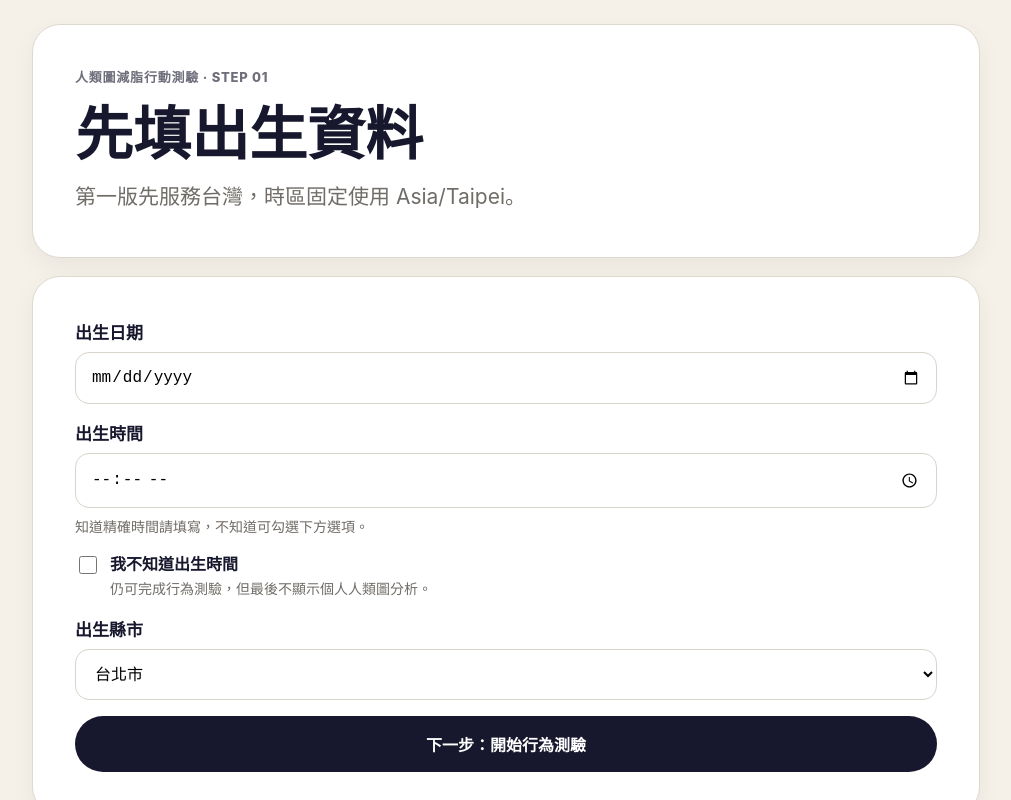
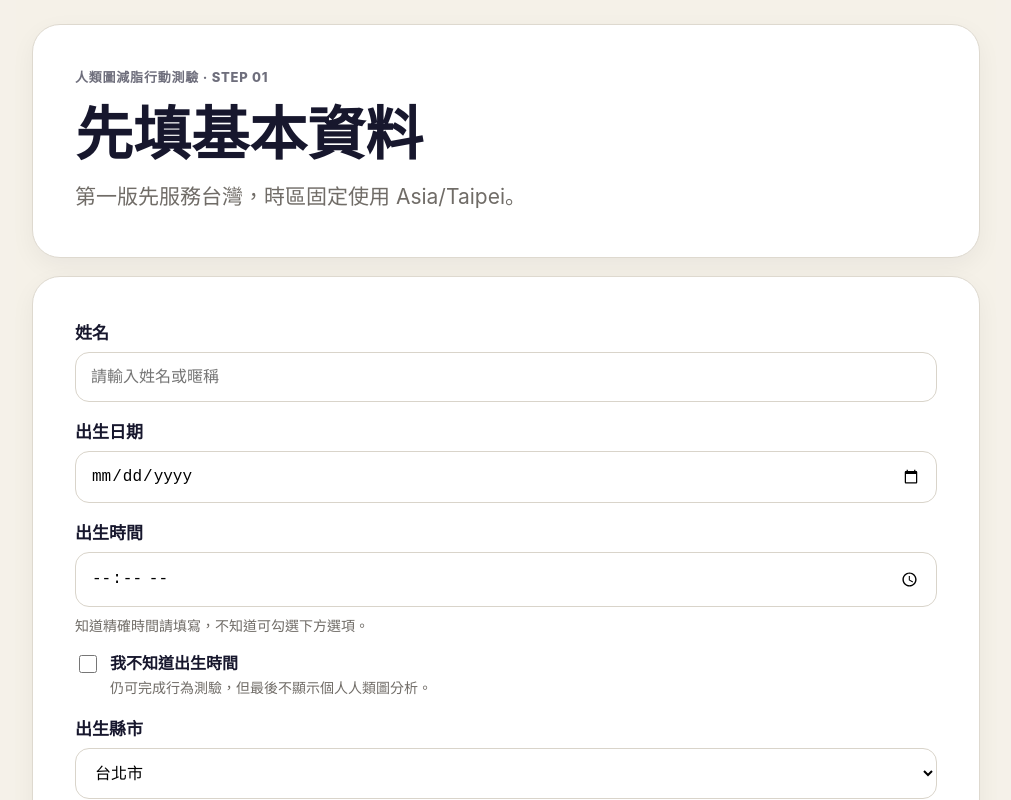
Before and after one commit to b9622024/human-design-fatloss-action, a Next.js app: page /assessment in a window 1280 px wide. Shown: the top 800 px of the page, without its empty margins (134-1145 px from the left). Built offline with nearby package versions, Linux system fonts and the light colour scheme.

Commit message:
Add profile metadata and 9:16 report data to assessment flow

```diff
--- a/app/assessment/page.tsx
+++ b/app/assessment/page.tsx
@@ -78,6 +78,7 @@ function queryWith(params: Record<string, string | string[] | undefined>, change
 export default async function AssessmentPage({ searchParams }: { searchParams: SearchParams }) {
   const params = await searchParams;
   const step = getParam(params, "step", "1");
+  const name = getParam(params, "name");
   const birthDate = getParam(params, "birthDate");
   const birthTime = getParam(params, "birthTime");
   const birthCity = getParam(params, "birthCity", "台北市");
@@ -107,8 +108,9 @@ export default async function AssessmentPage({ searchParams }: { searchParams: S
   }
 
   const reportPayload = step === "3" ? {
-    schemaVersion: "human-design-fatloss-report-v2",
+    schemaVersion: "human-design-fatloss-report-v3",
     generatedAt: new Date().toISOString(),
+    profile: { name },
     birth: {
       date: birthDate,
       time: unknownTime ? null : birthTime,
@@ -131,6 +133,7 @@ export default async function AssessmentPage({ searchParams }: { searchParams: S
   } : null;
 
   const reportJson = reportPayload ? JSON.stringify(reportPayload, null, 2) : "";
+  const humanSummary = chart ? `${chart.type} · ${chart.authority} · ${chart.profile} · ${chart.definition}` : "";
 
   return (
     <main style={shellStyle}>
@@ -139,7 +142,7 @@ export default async function AssessmentPage({ searchParams }: { searchParams: S
           人類圖減脂行動測驗 · STEP {step === "3" ? "03" : step === "2" ? "02" : "01"}
         </div>
         <h1 style={{ fontSize: "clamp(34px,7vw,58px)", lineHeight: 1.04, margin: "18px 0 16px", color: "#17172d" }}>
-          {step === "3" ? "你的綜合結果" : step === "2" ? "18 題行為測驗" : "先填出生資料"}
+          {step === "3" ? "你的綜合結果" : step === "2" ? "18 題行為測驗" : "先填基本資料"}
         </h1>
         <p style={{ margin: 0, fontSize: "clamp(17px,3.8vw,21px)", lineHeight: 1.65, color: "#706c67" }}>
           {step === "3"
@@ -155,6 +158,10 @@ export default async function AssessmentPage({ searchParams }: { searchParams: S
           <form method="GET" style={{ display: "grid", gap: 16 }}>
             <input type="hidden" name="step" value="2" />
             <input type="hidden" name="q" value="1" />
+            <label style={{ display: "grid", gap: 8 }}>
+              <strong style={{ fontSize: 17 }}>姓名</strong>
+              <input type="text" name="name" required defaultValue={name} placeholder="請輸入姓名或暱稱" style={inputStyle} />
+            </label>
             <label style={{ display: "grid", gap: 8 }}>
               <strong style={{ fontSize: 17 }}>出生日期</strong>
               <input type="date" name="birthDate" required defaultValue={birthDate} style={inputStyle} />
@@ -226,13 +233,13 @@ export default async function AssessmentPage({ searchParams }: { searchParams: S
             <section style={cardStyle}>
               <div style={{ fontSize: 13, fontWeight: 800, letterSpacing: ".05em", opacity: 0.62 }}>HUMAN DESIGN × BEHAVIOR</div>
               <h2 style={{ margin: "10px 0 8px", color: "#17172d" }}>綜合結果</h2>
-              <p style={{ margin: 0, color: "#706c67", lineHeight: 1.65 }}>出生地：{birthCity}。行為測驗為教練工具，不是醫療或心理診斷。</p>
+              <p style={{ margin: 0, color: "#706c67", lineHeight: 1.65 }}>{name} · {birthDate} · {unknownTime ? "時間未知" : birthTime} · {birthCity}</p>
             </section>
 
             <section style={cardStyle}>
-              <h2 style={{ marginTop: 0, color: "#17172d" }}>五張行為分析圖</h2>
-              <p style={{ margin: "0 0 18px", color: "#706c67", lineHeight: 1.65 }}>包含六大行為輪廓、執行模式四象限、減脂阻力風險、Behavior Tension 與行動優先順序。</p>
-              <div style={{ overflowX: "auto" }}><BehaviorCharts assessment={assessment} /></div>
+              <h2 style={{ marginTop: 0, color: "#17172d" }}>行為分析圖</h2>
+              <p style={{ margin: "0 0 18px", color: "#706c67", lineHeight: 1.65 }}>包含六大行為輪廓、執行偏好、減脂阻力風險與行動優先順序。</p>
+              <div style={{ overflowX: "auto" }}><BehaviorCharts assessment={assessment} name={name} birthDate={birthDate} birthTime={unknownTime ? null : birthTime} birthCity={birthCity} /></div>
             </section>
 
             {unknownTime ? (
@@ -243,7 +250,7 @@ export default async function AssessmentPage({ searchParams }: { searchParams: S
               <section style={cardStyle}>
                 <div style={{ fontSize: 13, fontWeight: 800, opacity: 0.62 }}>BODYGRAPH {BODYGRAPH_RENDERER_VERSION}</div>
                 <h2 style={{ margin: "10px 0 6px", color: "#17172d" }}>你的人類圖</h2>
-                <p style={{ margin: 0, color: "#706c67" }}>{chart.type} · {chart.authority} · {chart.profile} · {chart.definition}</p>
+                <p style={{ margin: 0, color: "#706c67" }}>{humanSummary}</p>
                 <div id="human-design-svg-source" style={{ display: "flex", justifyContent: "center", overflowX: "auto", marginTop: 18 }}><BodyGraph chart={chart} personalityActivations={personalityActivations} designActivations={designActivations} width={900} /></div>
               </section>
             ) : null}
@@ -251,8 +258,8 @@ export default async function AssessmentPage({ searchParams }: { searchParams: S
 
           <section style={{ ...cardStyle, marginTop: 18 }}>
             <h2 style={{ marginTop: 0, color: "#17172d" }}>匯出報告</h2>
-            <p style={{ color: "#706c67", lineHeight: 1.6 }}>PNG 已改成直接輸出純 SVG 圖表，不再截整個網頁。這種方式對手機 Safari 會穩定很多。</p>
-            <ReportActions reportJson={reportJson} humanDesignElementId={chart ? "human-design-svg-source" : undefined} behaviorSvgId="behavior-report-svg" />
+            <p style={{ color: "#706c67", lineHeight: 1.6 }}>兩張 PNG 統一為 9:16 直式報告版型，並加入姓名、出生日期、時間與出生地。</p>
+            <ReportActions reportJson={reportJson} humanDesignElementId={chart ? "human-design-svg-source" : undefined} behaviorSvgId="behavior-report-svg" name={name} birthDate={birthDate} birthTime={unknownTime ? null : birthTime} birthCity={birthCity} humanSummary={humanSummary} />
             <details style={{ marginTop: 14 }}>
               <summary style={{ cursor: "pointer", fontWeight: 700 }}>查看完整 JSON</summary>
               <textarea readOnly value={reportJson} style={{ ...inputStyle, minHeight: 260, marginTop: 10, fontFamily: "monospace", fontSize: 12 }} />
```
